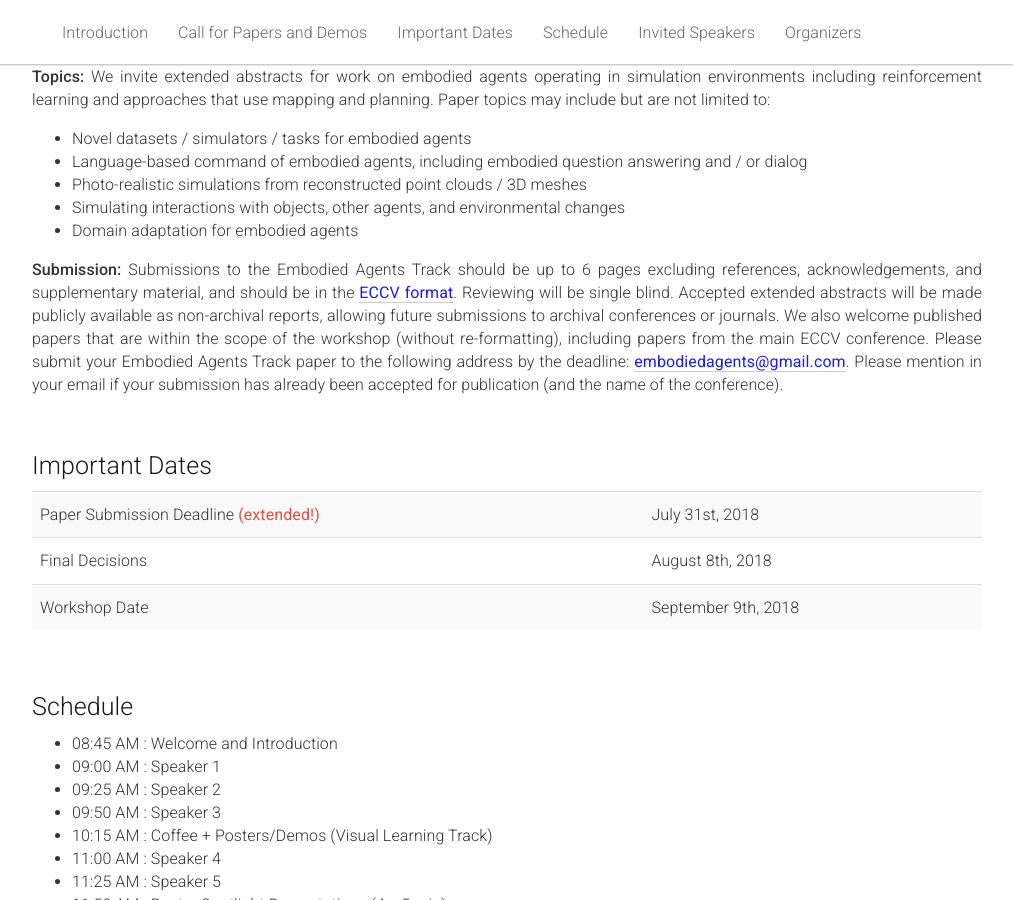
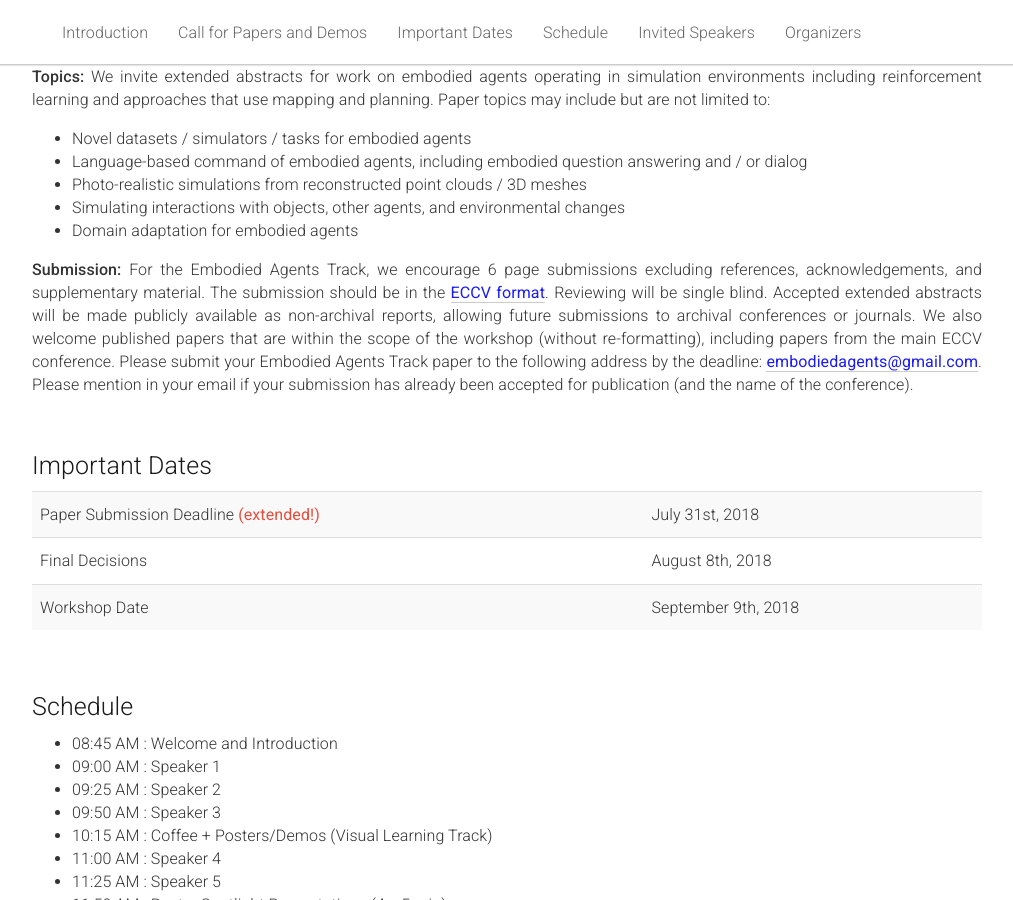
Before and after one commit to eccv18-vlease/eccv18-vlease.github.io, a Jekyll site: the page built from _pages/home.md, in a window 1280 px wide and 900 px high, scrolled down 1614 px. Shown: the whole window, without its empty margins (133-1146 px from the left). Built offline with Jekyll 4.4.1, drawn with Linux system fonts in a browser that asks for light colours.

Commit message:
Removes strict page limit for Embodied Agents track

```diff
--- a/_pages/home.md
+++ b/_pages/home.md
@@ -116,8 +116,8 @@ acknowledgements: ""
         <li>Domain adaptation for embodied agents</li>
       </ul>
     </p>
-    <p id="dates"> <span style="font-weight:500;">Submission:</span> Submissions to the Embodied Agents Track should be up to 6
-      pages excluding references, acknowledgements, and supplementary material, and should be in the <span style="color:#1a1aff;font-weight:400;"><a href="https://eccv2018.org/wp-content/uploads/2018/02/eccv2018kit.zip">ECCV format</a></span>.
+    <p id="dates"> <span style="font-weight:500;">Submission:</span> For the Embodied Agents Track, we encourage 6
+      page submissions excluding references, acknowledgements, and supplementary material. The submission should be in the <span style="color:#1a1aff;font-weight:400;"><a href="https://eccv2018.org/wp-content/uploads/2018/02/eccv2018kit.zip">ECCV format</a></span>.
       Reviewing will be single blind. Accepted extended abstracts will be made publicly
       available as non-archival reports, allowing future submissions to archival conferences or journals.
       We also welcome published papers that are within the scope of the workshop (without re-formatting), including papers
```
